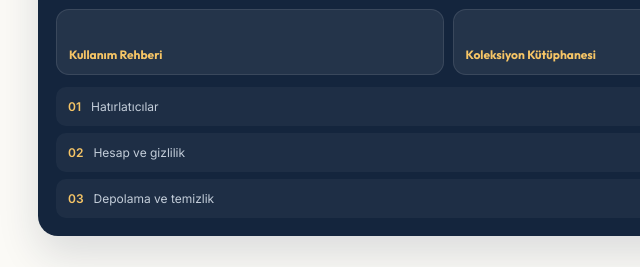
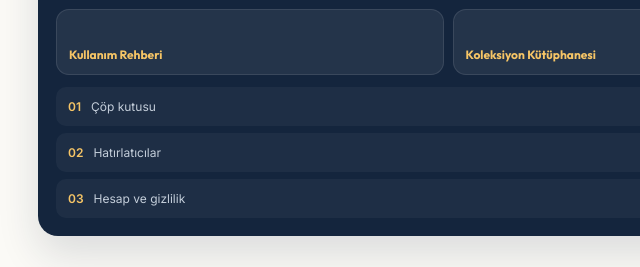
Before and after one commit to yigitbaturalp2-svg/balpydigital, a plain HTML site: page rehber/index.html in a window 1280 px wide. Shown: the part 5621-5888 px from the top of the page, 372-1012 px from the left. Drawn offline with Linux system fonts and the light colour scheme.

Commit message:
Reflect the compact profile order

```diff
--- a/rehber/index.html
+++ b/rehber/index.html
@@ -133,7 +133,7 @@
                     <div class="profile-outline-head"><span>Profil</span><b>•••</b></div>
                     <div class="profile-outline-identity"><strong>Baturalp</strong><span>YKS (Sayısal)</span></div>
                     <div class="profile-outline-shortcuts"><span>Kullanım Rehberi</span><span>Koleksiyon Kütüphanesi</span></div>
-                    <ol><li>Hatırlatıcılar</li><li>Hesap ve gizlilik</li><li>Depolama ve temizlik</li></ol>
+                    <ol><li>Çöp kutusu</li><li>Hatırlatıcılar</li><li>Hesap ve gizlilik</li></ol>
                 </div>
                 <h3 class="subheading">Hesap ve gizlilik bağlantıları</h3>
                 <ul class="check-list"><li><strong>Gizlilik Politikası</strong>, verilerin nasıl işlendiğini anlatan güncel web sayfasını açar.</li><li><strong>Hesap ve Veri Silme</strong>, silme kapsamını ve talep adımlarını gösteren web sayfasını açar.</li><li><strong>Destek ve iletişim</strong> satırına dokunduğunuzda destek e-posta adresi kopyalanır.</li></ul>
```
